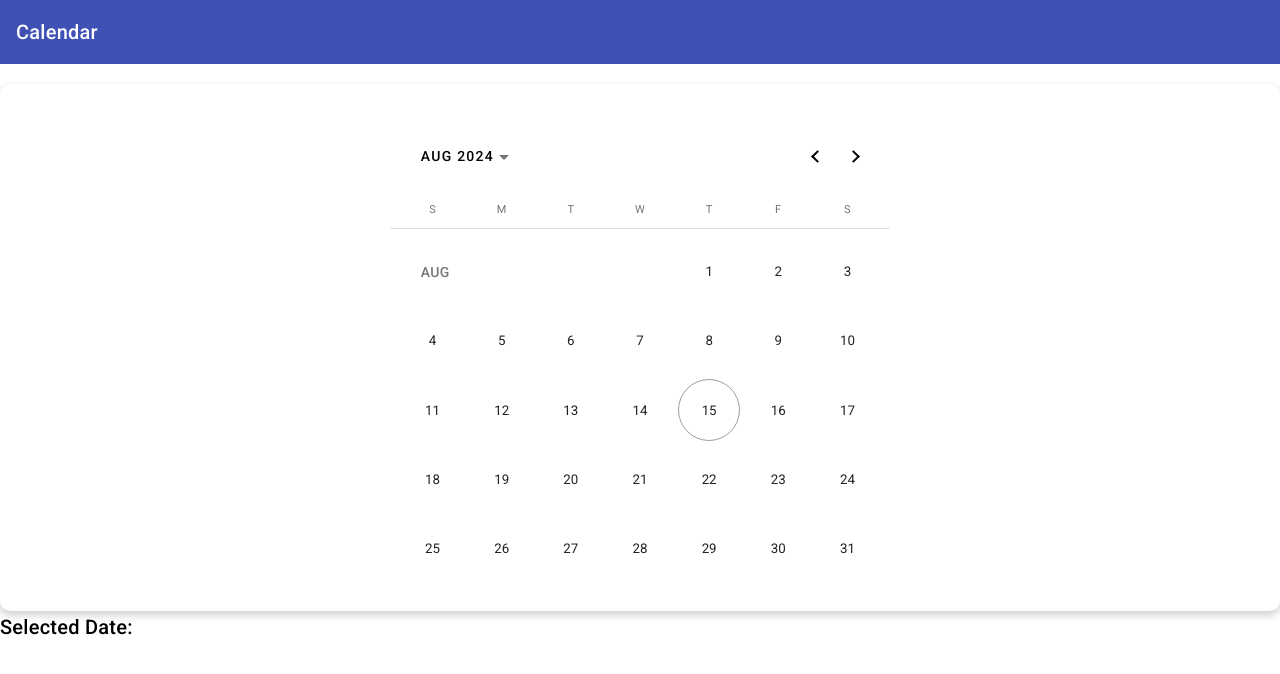
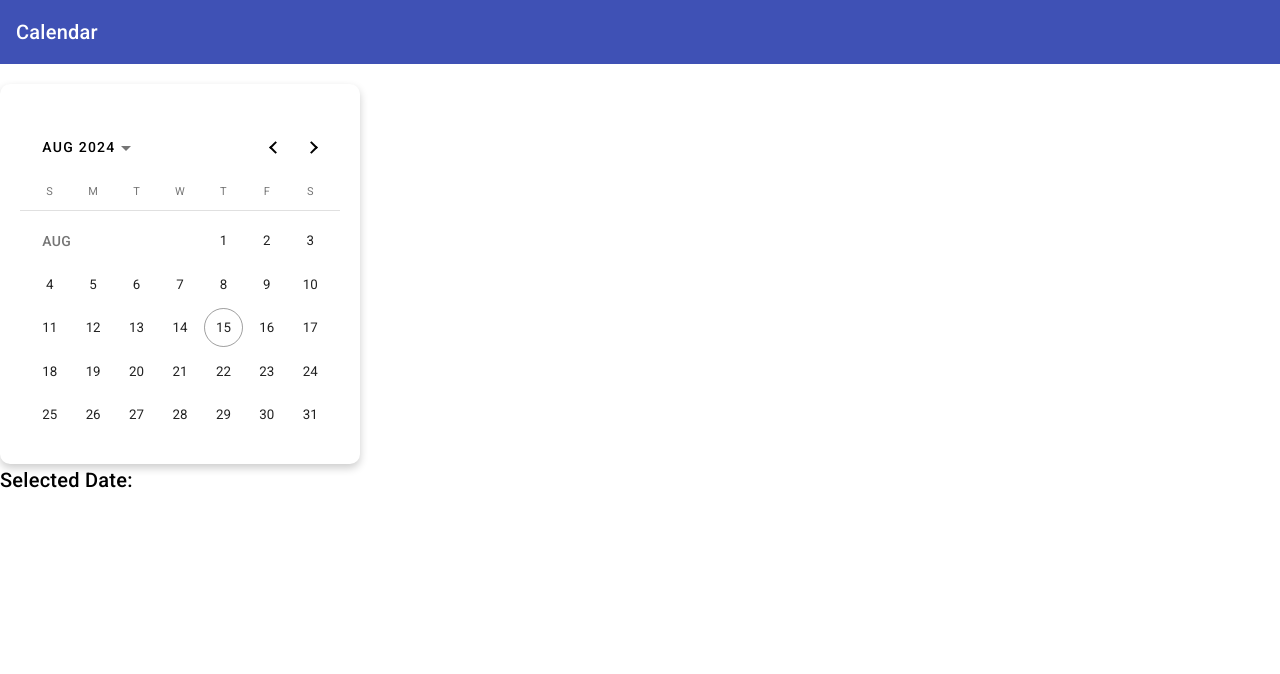
Before and after one commit to sohambhatt1411/calendar-app, an Angular app: page / in a window 1280 px wide. Shown: the top 674 px of the page. Built offline with nearby package versions, Linux system fonts and the light colour scheme.

Commit message:
alignment

```diff
--- a/src/app/calendar/calendar/calendar.component.html
+++ b/src/app/calendar/calendar/calendar.component.html
@@ -1,11 +1,17 @@
 <mat-toolbar color="primary">
-    <span>Calendar</span>
-  </mat-toolbar>
+  <span>Calendar</span>
+</mat-toolbar>
+<div class="main-container">
+  <div class="calender">
+    <div class="calendar-container">
+      <mat-calendar [(selected)]="selectedDate"></mat-calendar>
+    </div>
 
-  <div class="calendar-container">
-    <mat-calendar [(selected)]="selectedDate"></mat-calendar>
+    <div class="date-info">
+      <h2>Selected Date: {{ selectedDate | date }}</h2>
+    </div>
   </div>
+  <div class="cal-data">
 
-  <div class="date-info">
-    <h2>Selected Date: {{ selectedDate | date }}</h2>
   </div>
+</div>
--- a/src/app/calendar/calendar/calendar.component.scss
+++ b/src/app/calendar/calendar/calendar.component.scss
@@ -1,3 +1,20 @@
+.main-container {
+  width: 100%;
+  max-width: 1200px;
+  display: flex;
+  justify-content: center;
+  align-items: center;
+}
+
+.main-container .calender {
+  width: 30%;
+}
+
+.main-container .cal-data {
+  width: 70%;
+}
+
+
 .calendar-container {
     display: flex;
     justify-content: center;
```
